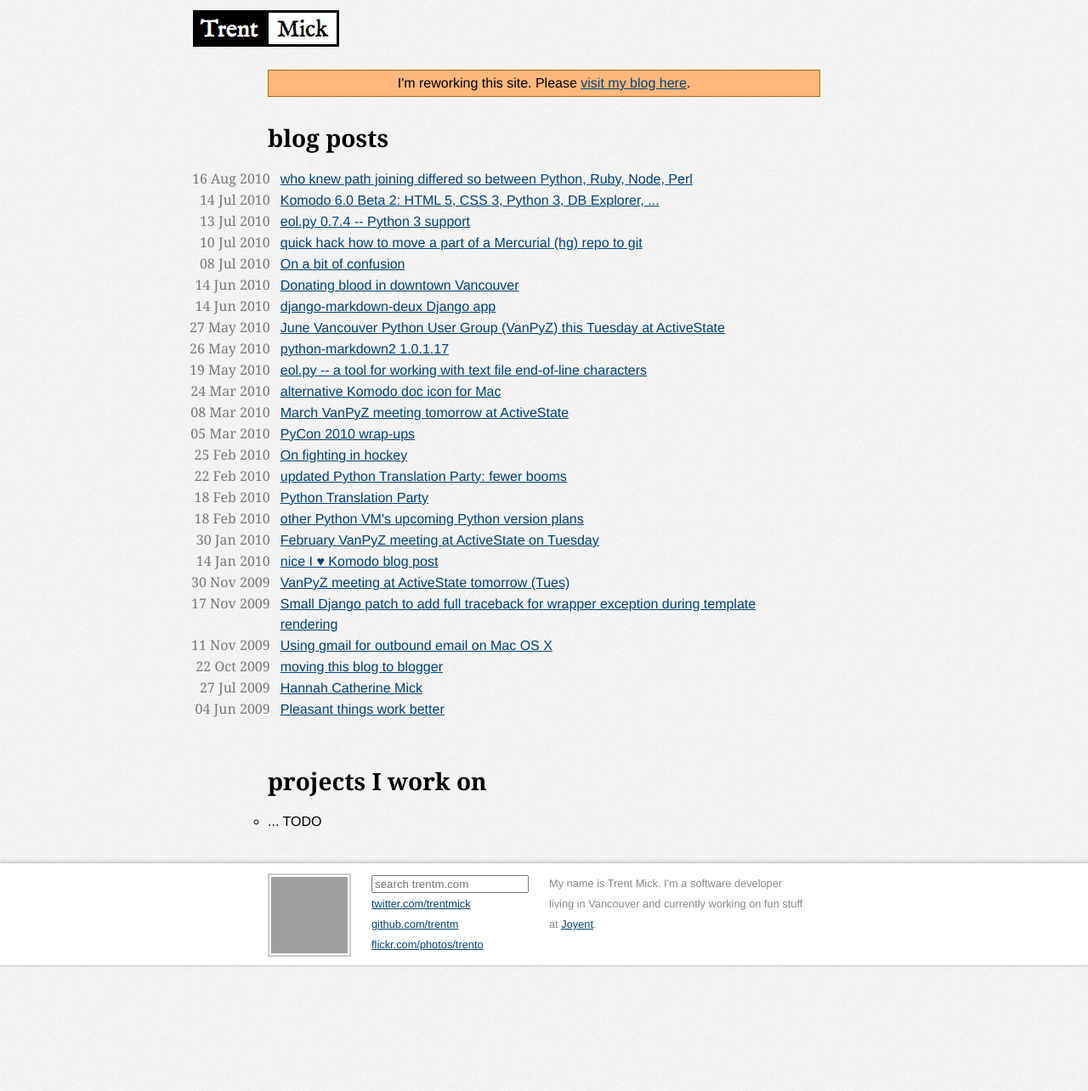
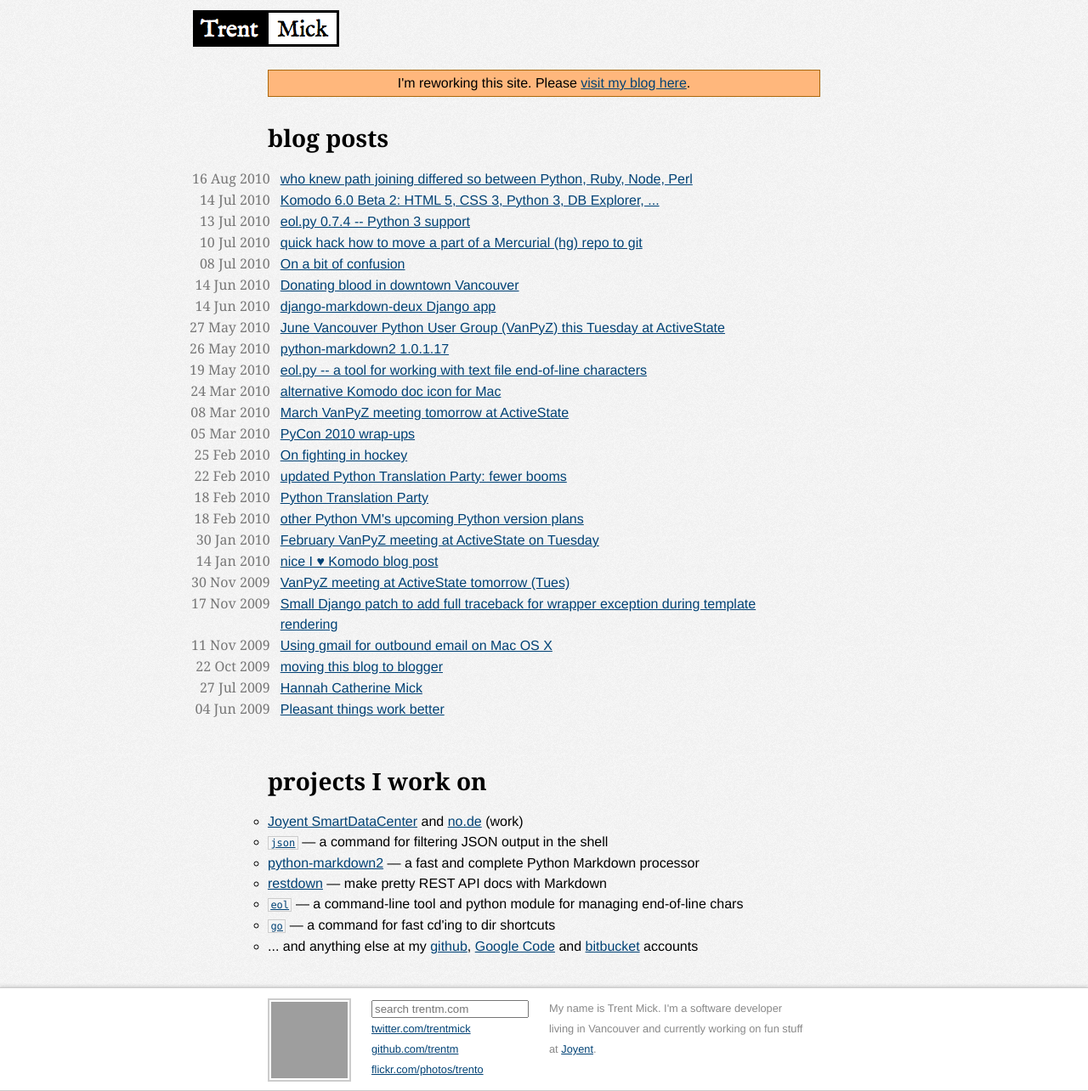
Before and after one commit to trentm/trentm.github.com, a Jekyll site: the page built from index.html, in a window 1280 px wide. Shown: the whole page at 85% size. Built offline with Jekyll 4.4.1, drawn with Linux system fonts in a browser that asks for light colours; some web fonts are replaced; Markdown is read by kramdown in place of the engine named in the settings; before the commit the page ends 1137 px from its top, so only the background shows below that; grey boxes are pictures that could not be loaded.

Commit message:
fill in /

```diff
--- a/404.html
+++ b/404.html
@@ -22,7 +22,7 @@ $(document).ready(function() {
     // pass
   } else if (redirect === null) {
     $("#details").html(
-      "It looks like you were redirected from my old blog, but I haven't "
+      "It looks like you were redirected from my old blog, but I haven't yet "
       + "migrated this post. If you really want to see this post's content, "
       + "please berate me on twitter "
       + "<a href='https://twitter.com/?status=@trentmick Please migrate "
--- a/TODO.txt
+++ b/TODO.txt
@@ -59,3 +57,4 @@
 - http://eng.wealthfront.com/2010/11/arrhythmiajs-new-take-on-rhythm.html
 - https://github.com/alexrothenberg/alexrothenberg.github.com/blob/master/_posts/2011-01-27-moved-blog-to-jekyll-and-github-pages.md
 - http://docs.disqus.com/developers/universal/
+- color: https://github.com/altercation/solarized
--- a/index.html
+++ b/index.html
@@ -19,6 +19,15 @@ title: Trent Mick
 
   <h2>projects I work on</h2>
   <ul>
-    <li>... TODO</li>
+    <li><a href="http://www.joyent.com/software/smartdatacenter/">Joyent SmartDataCenter</a>
+      and <a href="https://no.de">no.de</a> (work)</li>
+    <li><a href="https://github.com/trentm/json"><code>json</code></a> &mdash; a command for filtering JSON output in the shell</li>
+    <li><a href="https://github.com/trentm/python-markdown2">python-markdown2</a> &mdash; a fast and complete Python Markdown processor</li>
+    <li><a href="https://github.com/trentm/restdown">restdown</a> &mdash; make pretty REST API docs with Markdown</li>
+    <li><a href="https://github.com/trentm/eol"><code>eol</code></a> &mdash; a command-line tool and python module for managing end-of-line chars</li>
+    <li><a href="http://code.google.com/p/go-tool/"><code>go</code></a> &mdash; a command for fast cd'ing to dir shortcuts</li>
+    <li>... and anything else at my <a href="https://github.com/trentm">github</a>,
+      <a href="http://code.google.com/u/trentm/">Google Code</a>
+      and <a href="https://bitbucket.org/trentm">bitbucket</a> accounts</li>
   </ul>
 </div>
```
Also changed, not shown: other parts of TODO.txt (+1 -3 lines).
